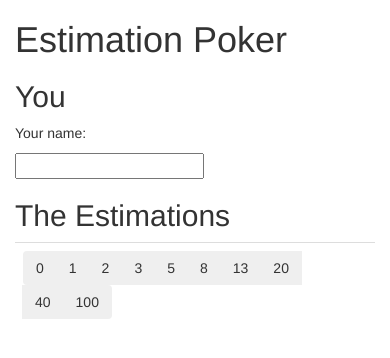
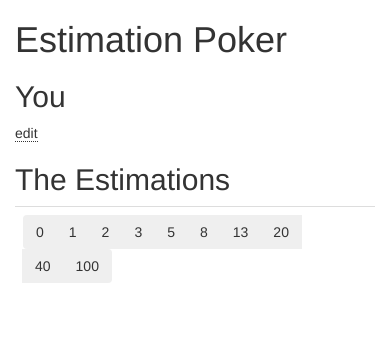
Before and after one commit to pixelistik/estimation-poker, a website: page src/client/index.html in a window 390 px wide. Drawn offline with nearby package versions, Linux system fonts and the light colour scheme; no server answers.

Commit message:
Initial version of an editableText binding

```diff
--- a/src/client/css/style.css
+++ b/src/client/css/style.css
@@ -33,3 +33,17 @@
 	color: #666;
 	background-color: #666;
 }
+
+.et-display {
+	cursor: pointer;
+}
+
+.et-label,
+.et-hint {
+	border-bottom: 1px dotted #333;
+}
+
+.et-label:hover,
+.et-hint:hover {
+	background-color: #ff9;
+}
--- a/src/client/index.html
+++ b/src/client/index.html
@@ -14,9 +14,7 @@
 		<h1>Estimation Poker</h1>
 
 		<h2>You</h2>
-		<p>Your name: <b data-bind="text: localUser().name"></b></p>
-		<p><input data-bind="value: localUser().name, click: localUser().broadcast" /></p>
-
+		<p><span data-bind="editableText: localUser().name, click: localUser().broadcast"> </span></p>
 		<h2>The Estimations</h2>
 		<table class="table" data-bind="css: {incomplete: !$root.estimationsComplete()}">
 			<tbody class="localUser">
--- a/src/client/js/bindings.js
+++ b/src/client/js/bindings.js
@@ -79,4 +79,41 @@
 			});
 		}
 	};
+
+	ko.bindingHandlers.editableText = {
+		init: function(element, valueAccessor) {
+
+			$(element).addClass("editableText");
+
+			$('<div class="et-display"><span class="et-label"></span><span class="et-hint">edit</span></div><div class="et-form"><input/><button type="button" class="btn">save</button></div>').appendTo(element);
+
+			$(".et-form", element).hide();
+
+			$(".et-display", element).click(function() {
+				$(element).addClass("editing");
+				$(".et-display", element).hide();
+				$(".et-form", element).show();
+			});
+
+			$("button", element).click(function() {
+				$(element).removeClass("editing");
+				$(".et-display", element).show();
+				$(".et-form", element).hide();
+
+				var observable = valueAccessor();
+				observable($("input", element).val());
+			});
+		},
+		update: function(element, valueAccessor) {
+			var observable = valueAccessor();
+			$(".et-label", element).text(observable());
+			$("input", element).val(observable());
+
+			if(observable()) {
+				$(".et-hint", element).hide();
+			} else {
+				$(".et-hint", element).show();
+			}
+		}
+	};
 })(ko);
```
